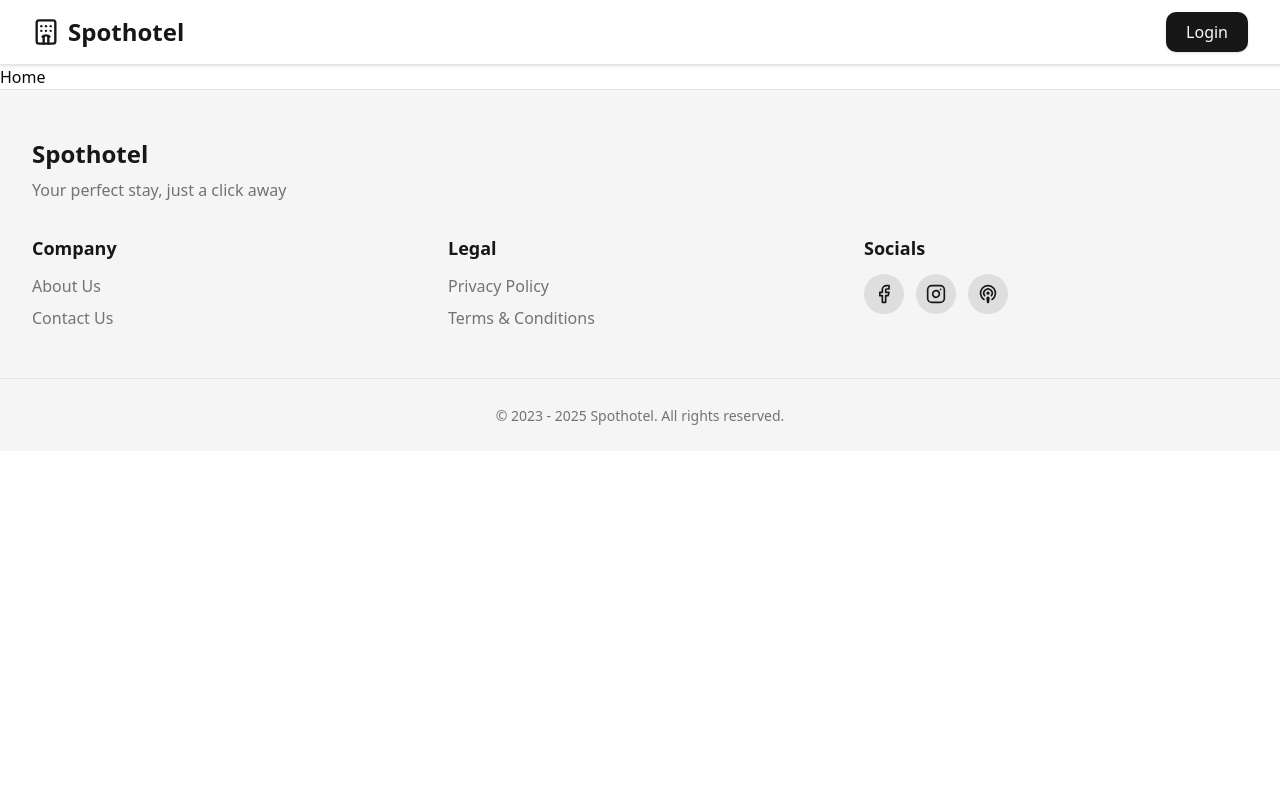
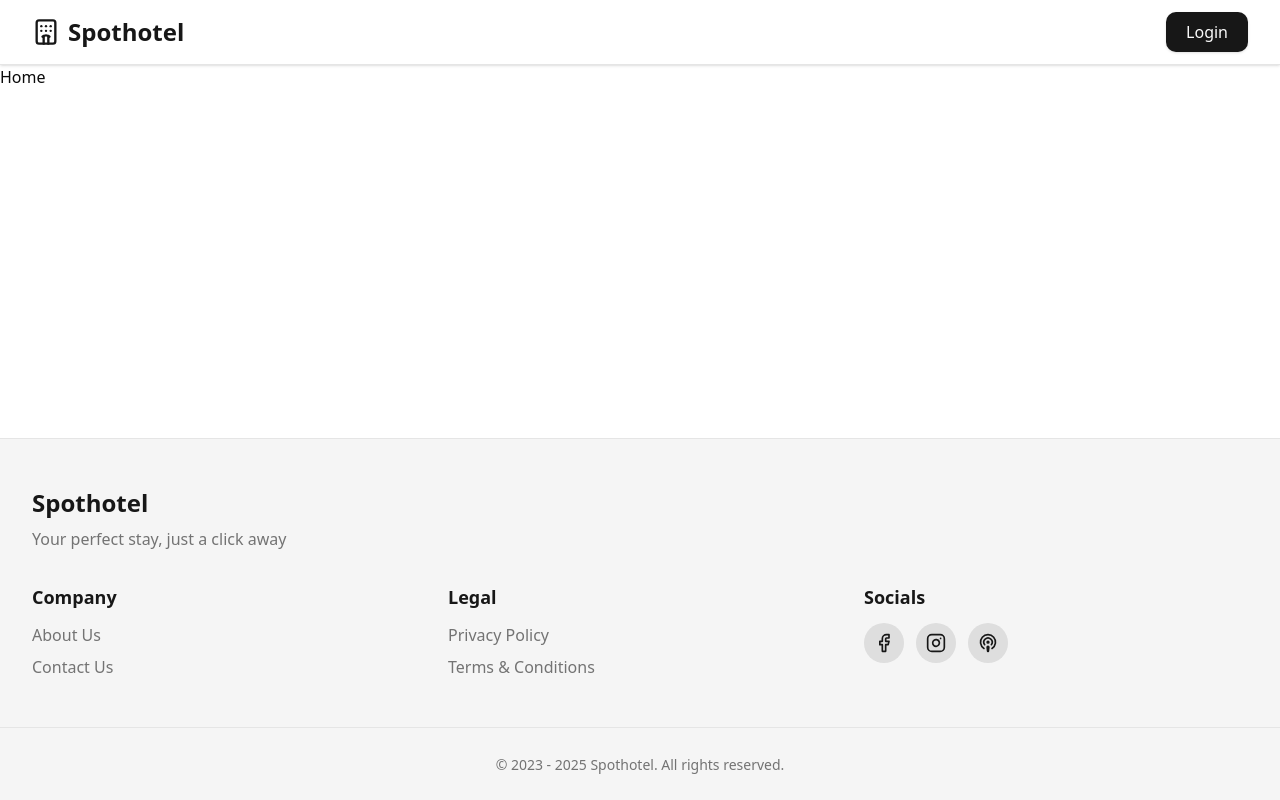
Before and after one commit to asynctushar/spothotel, a React (Vite) app in the folder frontend/: page / in a window 1280 px wide. Built offline with nearby package versions, Linux system fonts and the light colour scheme; no server answers.

Commit message:
fix: minimum vertical height setup for layouts

```diff
--- a/frontend/src/components/layout/AuthLayout.jsx
+++ b/frontend/src/components/layout/AuthLayout.jsx
@@ -3,11 +3,13 @@
 import Footer from "./Footer";
 
 const AuthLayout = () => (
-    <>
+    <div className="flex flex-col min-h-screen">
         <Navbar layout="AUTH" />
-        <Outlet />
+        <main className="flex-1">
+            <Outlet />
+        </main>
         <Footer />
-    </>
+    </div>
 );
 
 export default AuthLayout;
--- a/frontend/src/components/layout/PrivateLayout.jsx
+++ b/frontend/src/components/layout/PrivateLayout.jsx
@@ -3,11 +3,13 @@
 import Footer from "./Footer";
 
 const PrivateLayout = () => (
-    <>
+    <div className="flex flex-col min-h-screen">
         <Navbar />
-        <Outlet />
+        <main className="flex-1">
+            <Outlet />
+        </main>
         <Footer />
-    </>
+    </div>
 );
 
 export default PrivateLayout;
--- a/frontend/src/components/layout/PublicLayout.jsx
+++ b/frontend/src/components/layout/PublicLayout.jsx
@@ -12,11 +12,13 @@
     if (checkingAuth) return <Loader />;
 
     return (
-        <>
+        <div className="flex flex-col min-h-screen">
             <Navbar />
-            <Outlet />
+            <main className="flex-1">
+                <Outlet />
+            </main>
             <Footer />
-        </>
+        </div>
     );
 };
 
```
